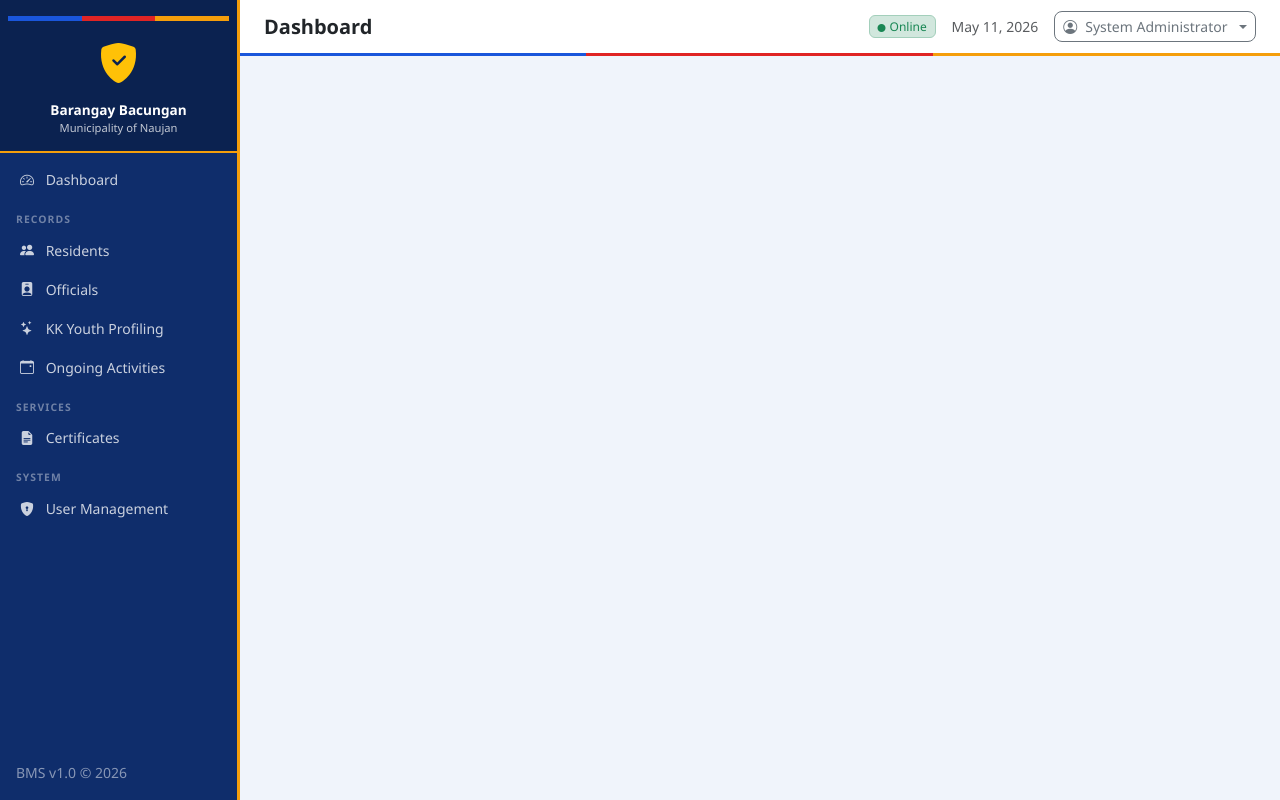
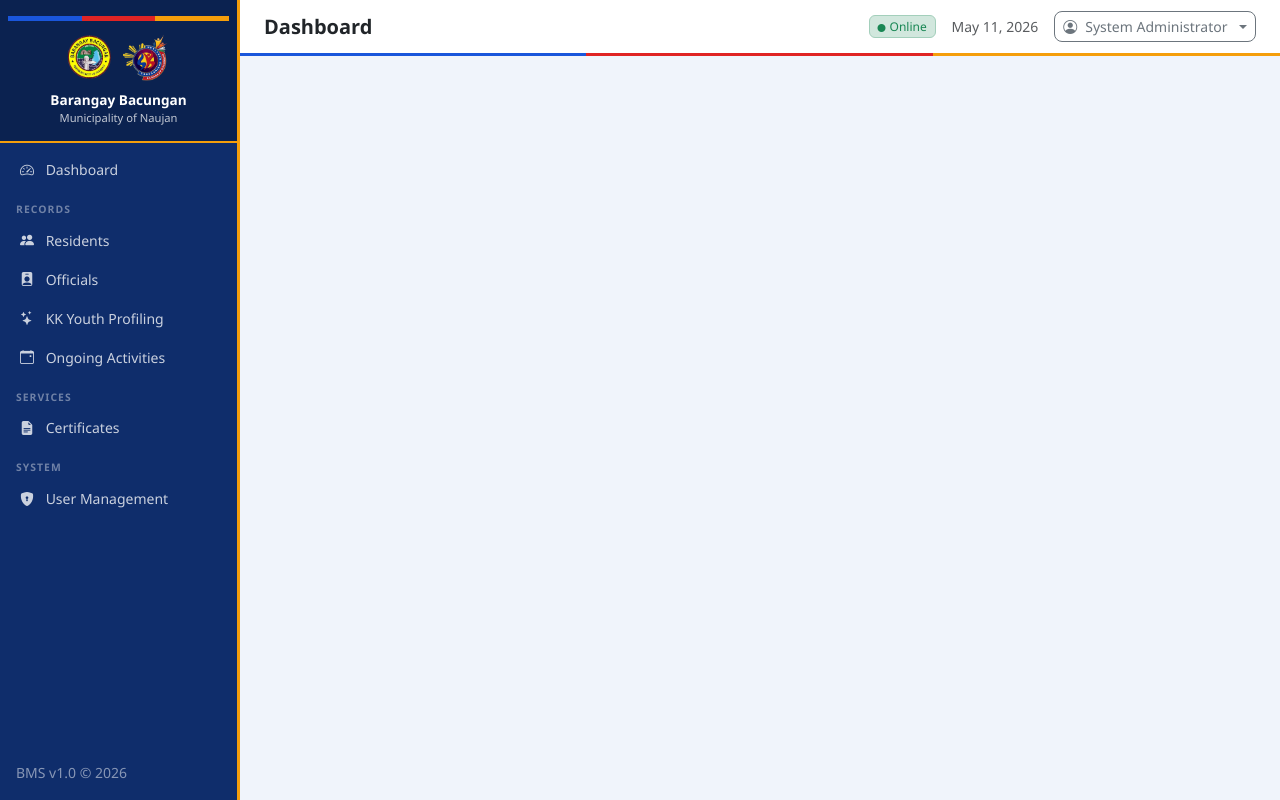
Before and after one commit to Mr-Patrick-James/SK_Barangay, a PHP site: page /includes/header.php in a window 1280 px wide. Run offline with PHP 8.4, Linux system fonts and the light colour scheme; the visitor is signed in with stand-in values (Sample User, id 1); data comes from the database, SQL or seed files in the repository; both versions use the stored data as it was after the commit.

Commit message:
feat: add branding assets and implement a role-based sidebar navigation layout

```diff
--- a/includes/header.php
+++ b/includes/header.php
@@ -25,8 +25,9 @@
     <!-- Sidebar -->
     <nav id="sidebar" class="sidebar d-flex flex-column flex-shrink-0 p-0">
         <div class="sidebar-header text-center py-3 px-2">
-            <div class="brgy-seal mb-2">
-                <i class="bi bi-shield-fill-check fs-1 text-warning"></i>
+            <div class="brgy-seal mb-2 d-flex justify-content-center gap-2">
+                <img src="<?= $rootPath ?? '' ?>assets/img/barangay.png" alt="Barangay Logo" style="width: 50px; height: 50px; object-fit: contain;">
+                <img src="<?= $rootPath ?? '' ?>assets/img/sk.png" alt="SK Logo" style="width: 50px; height: 50px; object-fit: contain;">
             </div>
             <div class="brgy-name fw-bold text-white lh-sm">
                 <?= BARANGAY_NAME ?><br>
--- a/login.php
+++ b/login.php
@@ -149,8 +149,9 @@
         <div class="login-card card">
             <!-- Header -->
             <div class="login-header">
-                <div class="login-seal">
-                    <i class="bi bi-shield-fill-check fs-2 text-warning"></i>
+                <div class="d-flex justify-content-center align-items-center gap-3 mb-3">
+                    <img src="assets/img/barangay.png" alt="Barangay Logo" style="width: 75px; height: 75px; object-fit: contain; filter: drop-shadow(0 4px 6px rgba(0,0,0,0.2));">
+                    <img src="assets/img/sk.png" alt="SK Logo" style="width: 75px; height: 75px; object-fit: contain; filter: drop-shadow(0 4px 6px rgba(0,0,0,0.2));">
                 </div>
                 <h5 class="text-white fw-bold mb-0"><?= BARANGAY_NAME ?></h5>
                 <small class="text-white-50"><?= MUNICIPALITY ?>, <?= PROVINCE ?></small>
```
Also changed, not shown: assets/img/barangay.png (added), assets/img/sk.png (added), data/barangay.db.
